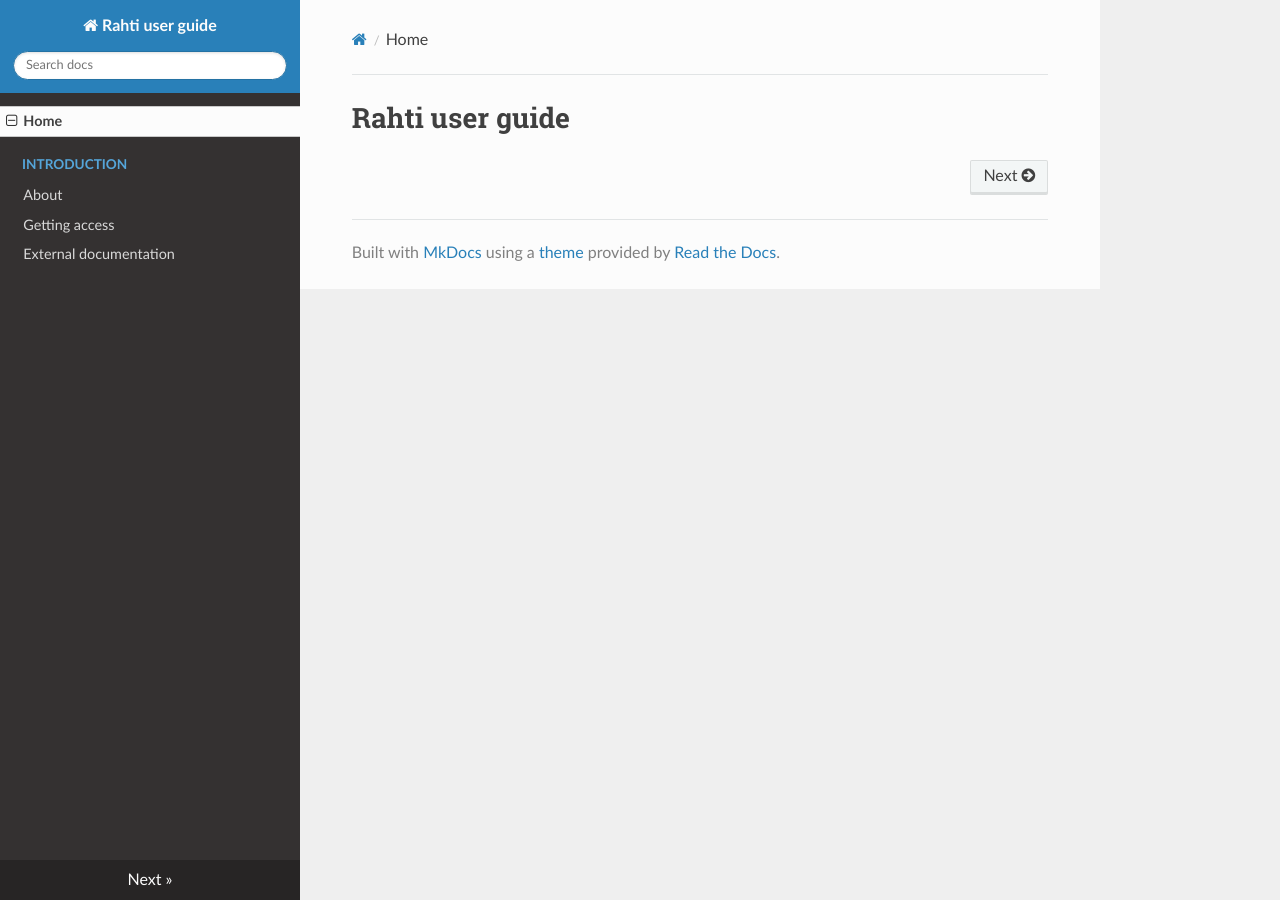
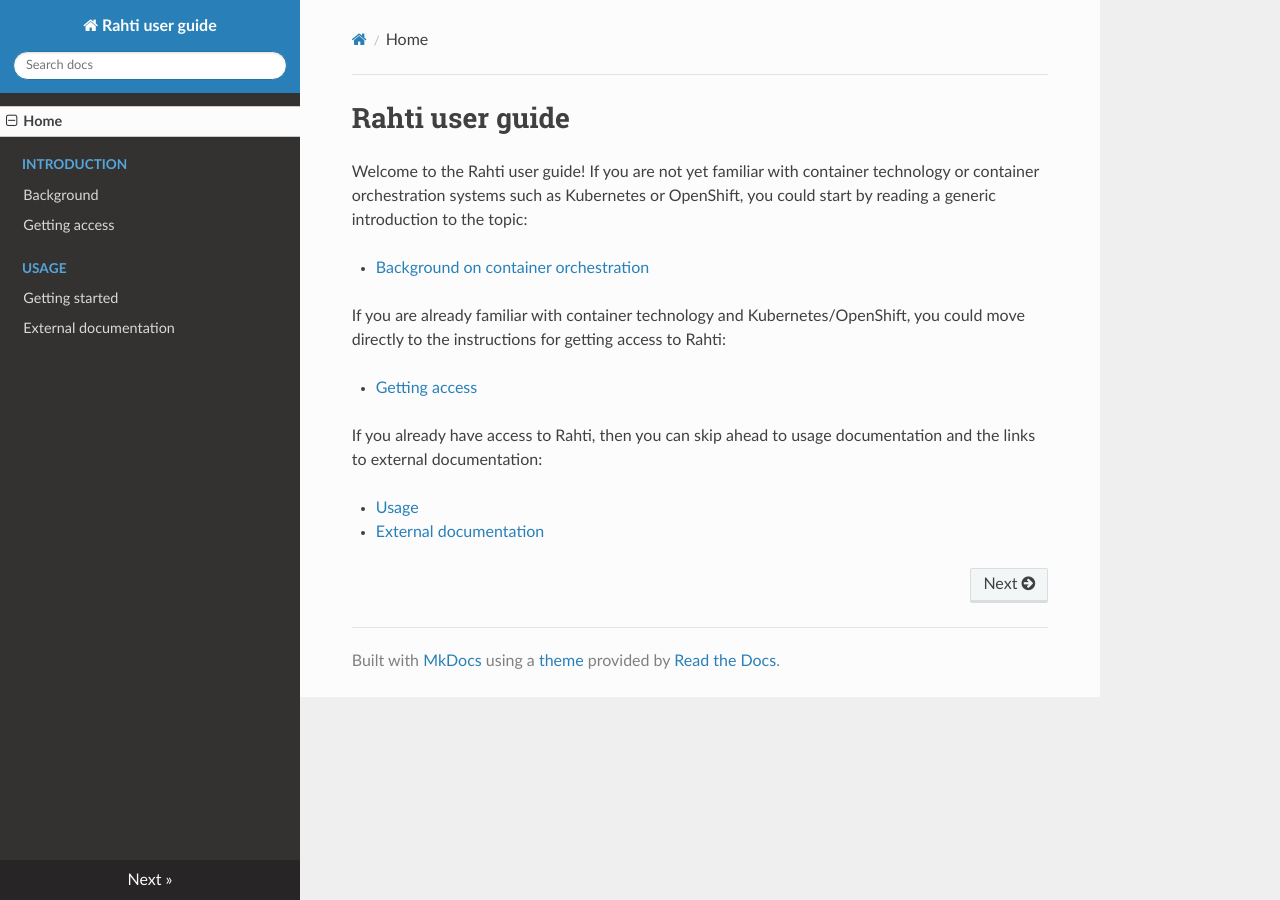
Before and after one commit to CSCfi/rahti-user-guide, an MkDocs documentation site: the page built from docs/index.md, in a window 1280 px wide. Built offline with MkDocs 1.6.1, drawn with Linux system fonts in a browser that asks for light colours; nearby versions of some CDN libraries; old or Windows-style settings are respelled for this version of MkDocs.

Commit message:
Add initial intro document and an index page
Write a generic background document on containers and container
orchestration. Add an index page that directs users according to their
needs. Add some more external documentation links.

```diff
--- a/docs/index.md
+++ b/docs/index.md
@@ -1 +1,18 @@
 # Rahti user guide
+
+Welcome to the Rahti user guide! If you are not yet familiar with container
+technology or container orchestration systems such as Kubernetes or OpenShift,
+you could start by reading a generic introduction to the topic:
+
+  * [Background on container orchestration](introduction/background)
+
+If you are already familiar with container technology and Kubernetes/OpenShift,
+you could move directly to the instructions for getting access to Rahti:
+
+  * [Getting access](introduction/access)
+
+If you already have access to Rahti, then you can skip ahead to usage
+documentation and the links to external documentation:
+
+  * [Usage](usage/getting_started)
+  * [External documentation](ext_docs)
--- a/mkdocs.yml
+++ b/mkdocs.yml
@@ -2,7 +2,9 @@ site_name: Rahti user guide
 pages:
   - Home: index.md
   - Introduction:
-    - About: introduction/about.md
+    - Background: introduction/background.md
     - Getting access: introduction/access.md
+  - Usage:
+    - Getting started: usage/getting_started.md
   - External documentation: ext_docs.md
 theme: readthedocs
```
Also changed, not shown: docs/ext_docs.md (+16 -0 lines), docs/introduction/about.md (deleted, +0 -2 lines), docs/introduction/background.md (added, +105 -0 lines), docs/usage/getting_started.md (added, +1 -0 lines), docs/introduction/img/vm_vs_container.png (added).
